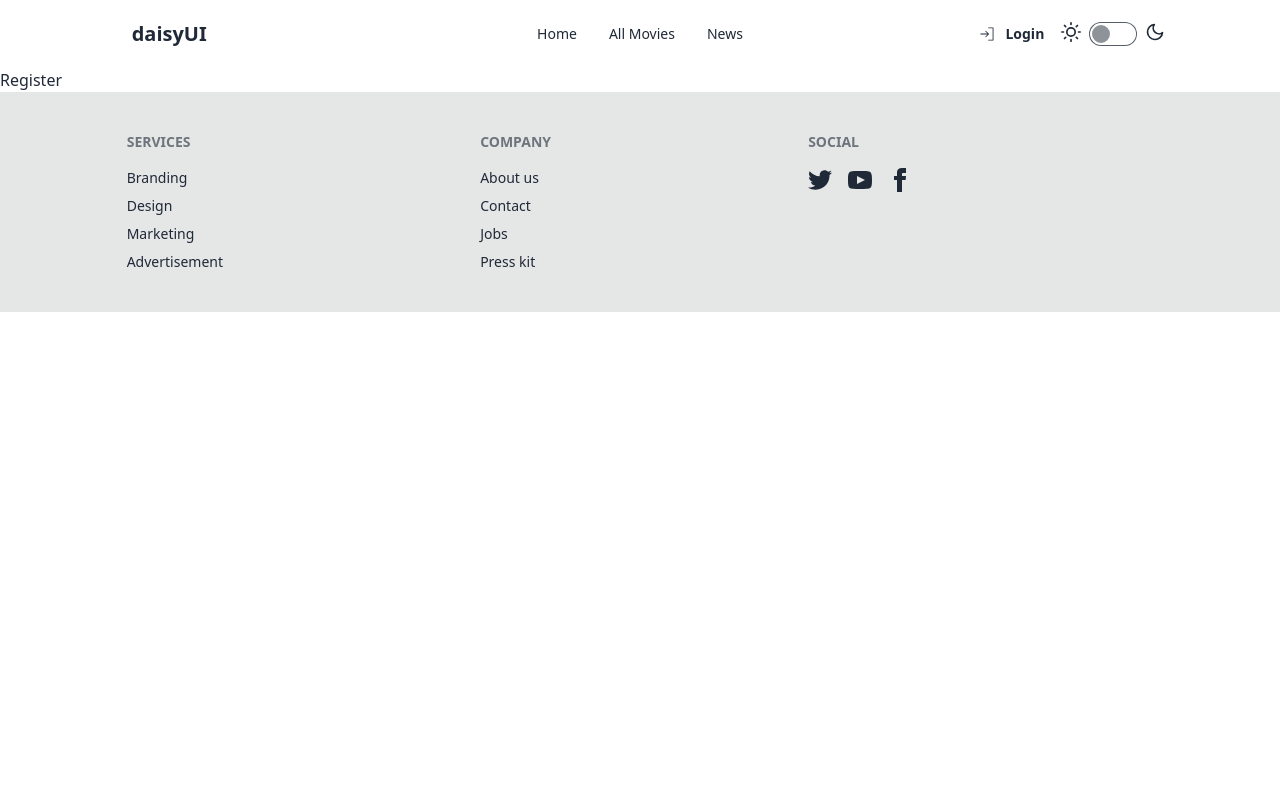
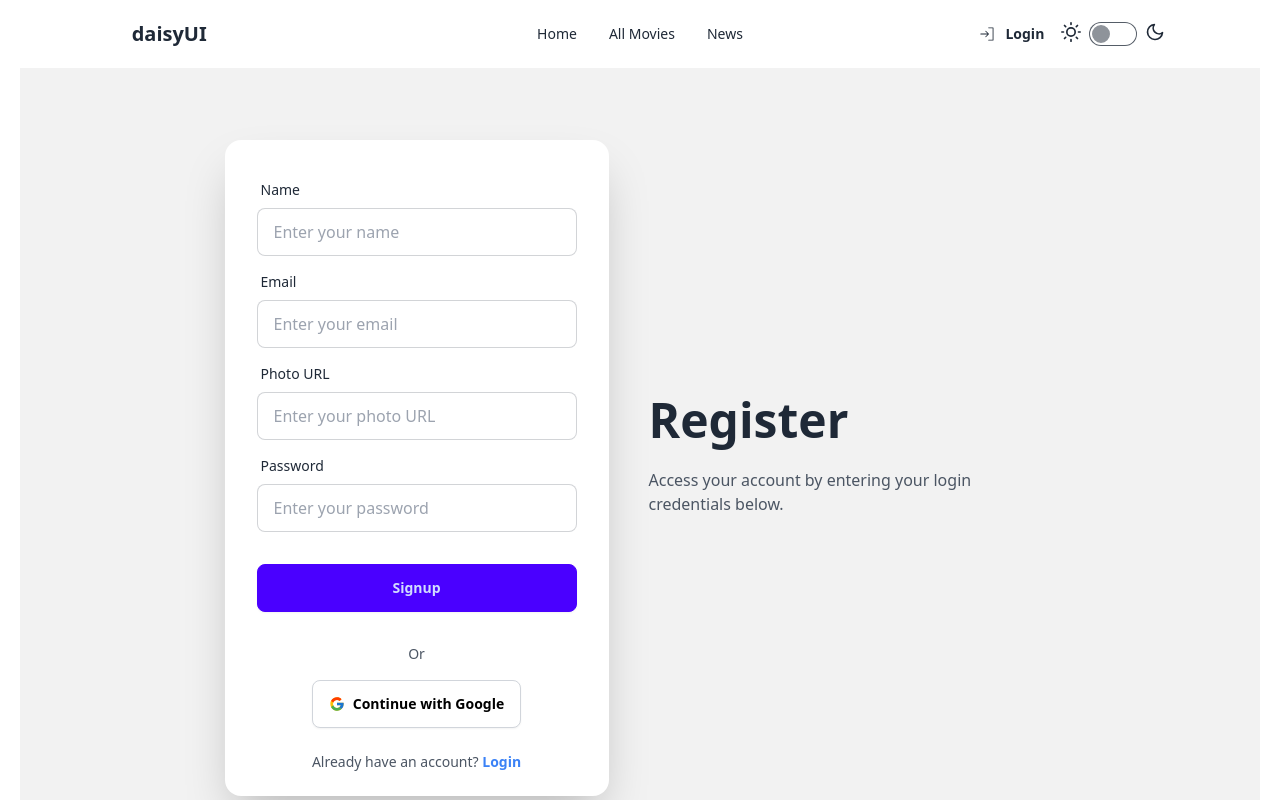
Before and after one commit to shafiul-tonoy/Cine-Craft, a React (Vite) app: page /register in a window 1280 px wide. Shown: the top 800 px of the page. Built offline with nearby package versions, Linux system fonts and the light colour scheme; no server answers.

Commit message:
reg validation added

```diff
--- a/src/pages/Register.jsx
+++ b/src/pages/Register.jsx
@@ -1,7 +1,191 @@
-export default function Register(){
-    return (
-        <div>
-            <h1>Register</h1>
+import { Link, useNavigate } from "react-router-dom";
+import { useContext, useState } from "react";
+import { AuthContext } from "../providers/AuthProvider";
+import { useForm } from "react-hook-form";
+import { FcGoogle } from "react-icons/fc";
+
+export default function Register() {
+  const { createNewUser, setUser, updateUserProfile, signInWithGoogle } =
+    useContext(AuthContext);
+  const [error, setError] = useState("");
+  const navigate = useNavigate();
+
+  const {
+    register,
+    handleSubmit,
+    watch,
+    formState: { errors },
+  } = useForm();
+
+  const onSubmit = (data) => {
+    const email = data.email;
+    const password = data.password;
+    const name = data.name;
+    const url = data.photoURL;
+
+    createNewUser(email, password)
+      .then((result) => {
+        const user = result.user;
+        setUser(user);
+        updateUserProfile({
+          displayName: name,
+          photoURL: url,
+        })
+          .then(() => {
+            navigate("/");
+            alert("success");
+          })
+          .catch((err) => setError(err.code));
+      })
+      .catch((error) => {
+        setError(error.code);
+      });
+  };
+
+  //   google signin
+
+  const handleGoogleSignIn = () => {
+    signInWithGoogle()
+      .then((result) => {
+        const user = result.user;
+        setUser(user);
+        Navigate(location?.state ? location.state : "/");
+      })
+      .catch((err) => setError(err.code));
+  };
+
+  return (
+    <div className="container mx-auto px-5">
+      <div className="hero bg-base-200 min-h-screen flex items-center justify-center">
+        <div className="hero-content flex flex-col lg:flex-row-reverse items-center gap-10">
+          {/* Text Section */}
+          <div className="text-center lg:text-left">
+            <h1 className="text-5xl font-bold">Register</h1>
+            <p className="py-6 text-gray-600">
+              Access your account by entering your login credentials below.
+            </p>
+          </div>
+
+          {/* reg Card */}
+          <div className="card bg-base-100 w-full max-w-sm shadow-2xl">
+            <form className="card-body" onSubmit={handleSubmit(onSubmit)}>
+              {/* name input */}
+              <div className="form-control">
+                <label className="label">
+                  <span className="label-text">Name</span>
+                </label>
+                <input
+                  type="text"
+                  placeholder="Enter your name"
+                  className="input input-bordered"
+                  {...register("name", { required: true })}
+                />
+                {errors.name && (
+                  <span className="text-red-500 m-2">
+                    ** This field is required
+                  </span>
+                )}
+              </div>
+              {/* Email Input */}
+              <div className="form-control">
+                <label className="label">
+                  <span className="label-text">Email</span>
+                </label>
+                <input
+                  type="email"
+                  placeholder="Enter your email"
+                  className="input input-bordered"
+                  {...register("email", { required: true })}
+                />
+                {errors.email && (
+                  <span className="text-red-500 m-2">
+                    ** This field is required
+                  </span>
+                )}
+              </div>
+              {/* photo url input  */}
+              <div className="form-control">
+                <label className="label">
+                  <span className="label-text">Photo URL</span>
+                </label>
+                <input
+                  type="url"
+                  placeholder="Enter your photo URL"
+                  className="input input-bordered"
+                  {...register("photoURL", { required: true })}
+                />
+                {errors.photoURL && (
+                  <span className="text-red-500 m-2">
+                    ** This field is required
+                  </span>
+                )}
+              </div>
+
+              {/* Password Input */}
+              <div className="form-control">
+                <label className="label">
+                  <span className="label-text">Password</span>
+                </label>
+                <input
+                  type="password"
+                  placeholder="Enter your password"
+                  className="input input-bordered"
+                  {...register("password", {
+                    required: "Password is required",
+                    minLength: {
+                      value: 6,
+                      message: "Password must be at least 6 characters long",
+                    },
+                    pattern: {
+                      value: /^(?=.*[A-Z])(?=.*[a-z]).{6,}$/,
+                      message:
+                        "Password must contain at least one uppercase letter, one lowercase letter, and be at least 6 characters long",
+                    },
+                  })}
+                />
+                {errors.password && (
+                  <span className="text-red-500 m-2">
+                    ** {errors.password.message}
+                  </span>
+                )}
+              </div>
+
+              {error && (
+                <p className="text-sm font-semibold text-red-500 my-2">
+                  ** {error}
+                </p>
+              )}
+
+              {/* Login Button */}
+              <div className="form-control mt-6">
+                <button className="btn btn-primary w-full">Signup</button>
+              </div>
+            </form>
+
+            {/* Google Login */}
+            <div className="text-center">
+              <p className="text-sm text-gray-600">Or</p>
+              <button
+                onClick={handleGoogleSignIn}
+                className="btn mx-auto mt-4 flex items-center justify-center gap-2 bg-white text-black border border-gray-300 hover:bg-gray-100"
+              >
+                <FcGoogle size="16" />
+                Continue with Google
+              </button>
+            </div>
+
+            {/* Registration Link */}
+            <div className="m-6 text-center">
+              <p className="text-sm text-gray-600">
+                Already have an account?{" "}
+                <Link to="/login" className="font-semibold text-blue-500">
+                  Login
+                </Link>
+              </p>
+            </div>
+          </div>
         </div>
-    );
+      </div>
+    </div>
+  );
 }
```
